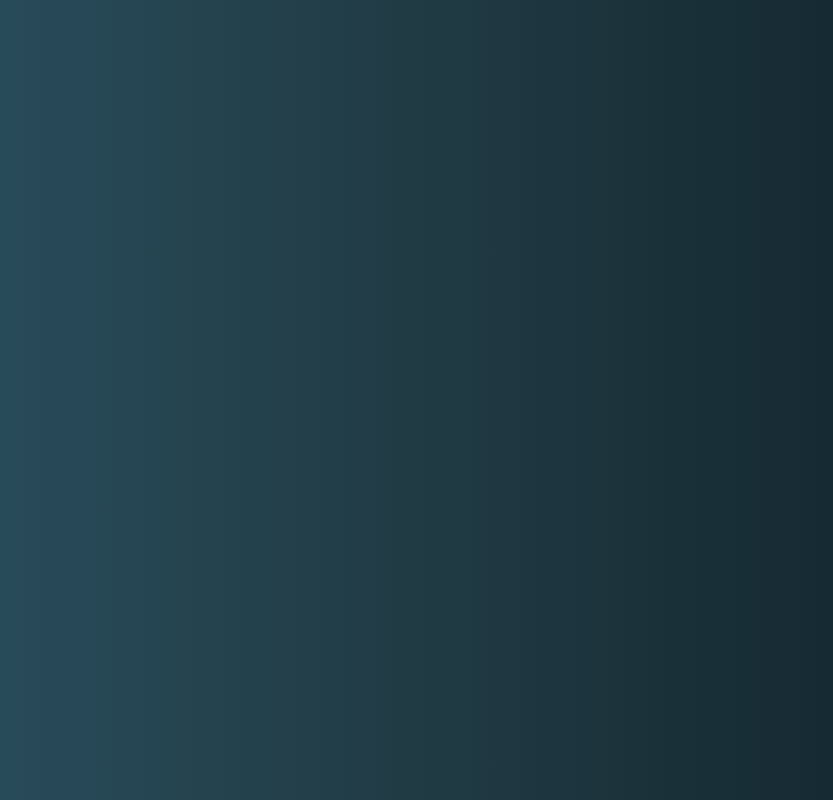
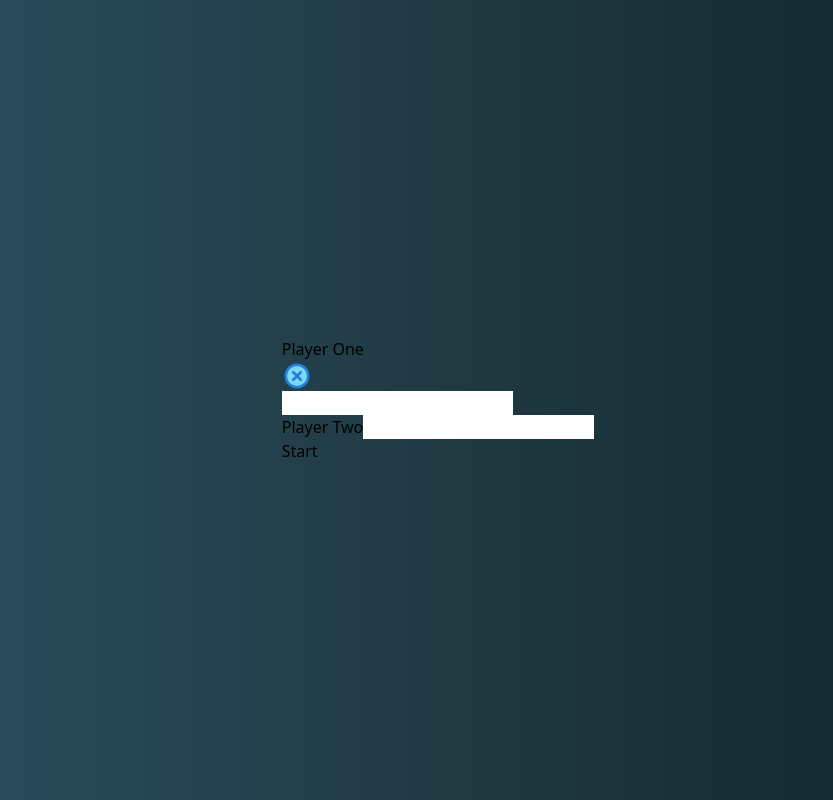
Before and after one commit to camiloCanclini/TicTacToe, a React (Vite) app: page / in a window 1280 px wide. Shown: the whole page, without its empty margins (202-1035 px from the left). Built offline with nearby package versions, Linux system fonts and the light colour scheme.

Commit message:
Creating PopUp | incomplete | Passing to the other PC

```diff
--- a/package.json
+++ b/package.json
@@ -10,6 +10,8 @@
     "preview": "vite preview"
   },
   "dependencies": {
+    "@emotion/react": "^11.11.0",
+    "@emotion/styled": "^11.11.0",
     "react": "^18.2.0",
     "react-dom": "^18.2.0"
   },
--- a/src/App.jsx
+++ b/src/App.jsx
@@ -1,15 +1,15 @@
 import { useState } from 'react'
 
+import './App.css'
 import Board from './assets/components/board.jsx'
-import './App.css'
+import PopUp from './assets/components/popup.jsx'
 
 function App() {
 
-  //const [squares, setSquares] = useState(Array(9).fill(null));
-
+  const [popUpState, setPopUpState] = useState(true)
   return (
     <>
-      <Board></Board>
+      {popUpState ? <PopUp setPopUpState={setPopUpState}></PopUp>  : <Board></Board>}
     </>
   )
 }
--- a/src/assets/components/board.jsx
+++ b/src/assets/components/board.jsx
@@ -3,16 +3,26 @@ import "./board.css";
 import { useState } from "react";
 
 export default function Board() {
+
   const [squares, setSquares] = useState(Array(9).fill(null));
-  const [player, setPlayer] = useState(true)
+
+  const [turn, setTurn] = useState(true)
+
+  const [player, setPlayer] = useState(
+    {
+      turnOne: {},
+      turnTwo: {}
+    }
+  )
+
 
   function handleClick(i) {
     if (squares[i]) {
       return; // Nothing To Do Because It already has a value
     }
     const nextSquares = squares.slice(); // Creating a Copy of the original array
-    nextSquares[i] = (player) ? 'X' : 'O'; // Setting Mark
-    setPlayer(!player); // Changing Player
+    nextSquares[i] = (turn) ? 'X' : 'O'; // Setting Mark
+    setTurn(!turn); // Changing turn
     setSquares(nextSquares); // Function of useState Hook
   }
   return (
--- /dev/null
+++ b/src/assets/components/popup.jsx
@@ -0,0 +1,26 @@
+import React, { useState } from "react";
+
+export default function PopUp({setPopUpState}) {
+
+  const handleSubmit = (e) => {
+    e.preventDefault();
+    setPopUpState(false);
+  };
+
+  return (
+    <div className="absolute w-2/3 h-2/3">
+      <form onSubmit={handleSubmit}>
+        <div>
+          <label htmlFor="">Player One</label>
+          <img src="src/assets/forms/cross.svg" alt="" width={30} height={30} />
+          <input type="text" />
+        </div>
+        <div>
+          <label htmlFor="">Player Two</label>
+          <input type="text" />
+        </div>
+        <input type="submit" value="Start" />
+      </form>
+    </div>
+  );
+}
--- a/src/assets/components/square.jsx
+++ b/src/assets/components/square.jsx
@@ -1,5 +1,4 @@
 import "./square.css";
-
 
 
 export default function Square({ state, onClickFunction }) {
```
Also changed, not shown: src/assets/components/popup.css (added), 2 other files (tests, documents, lock files or other folders).
